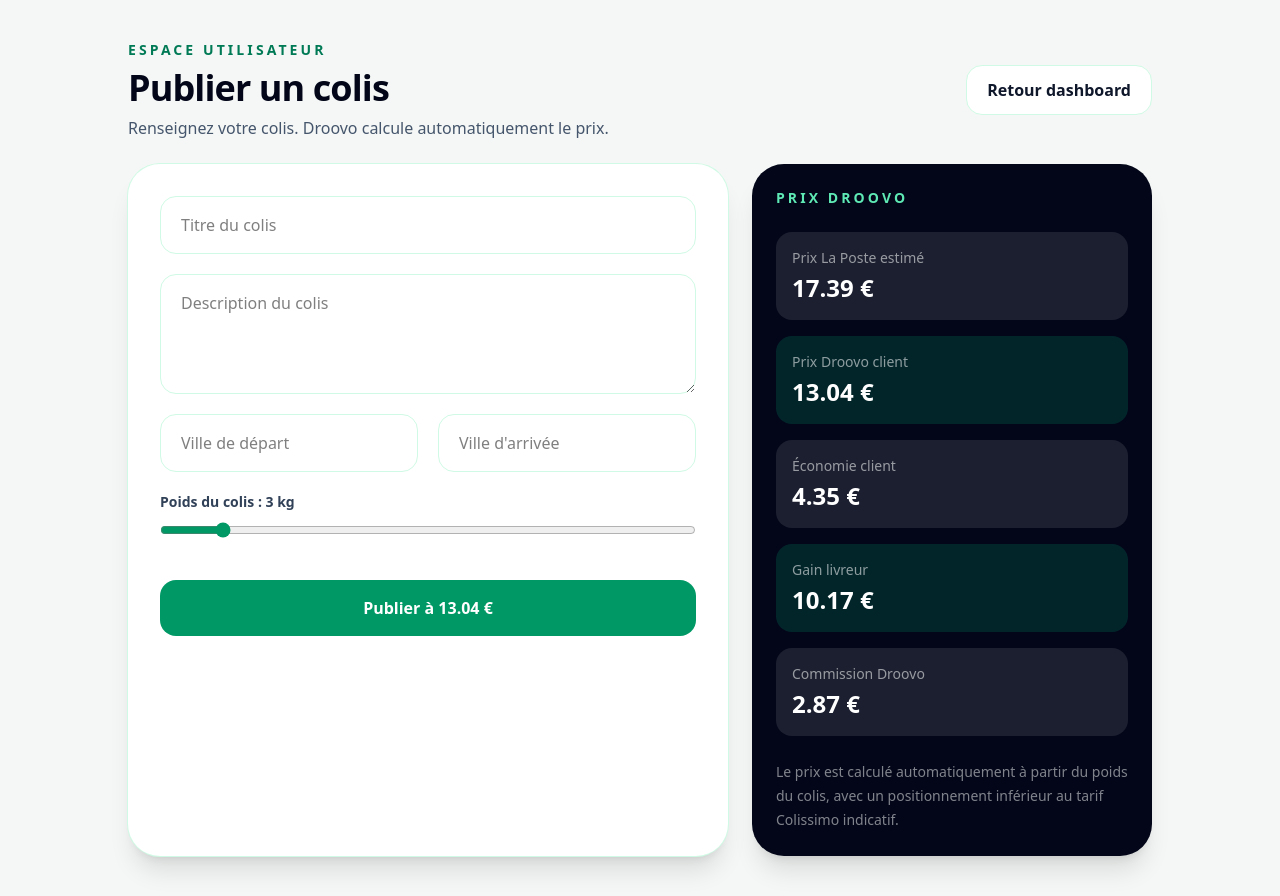
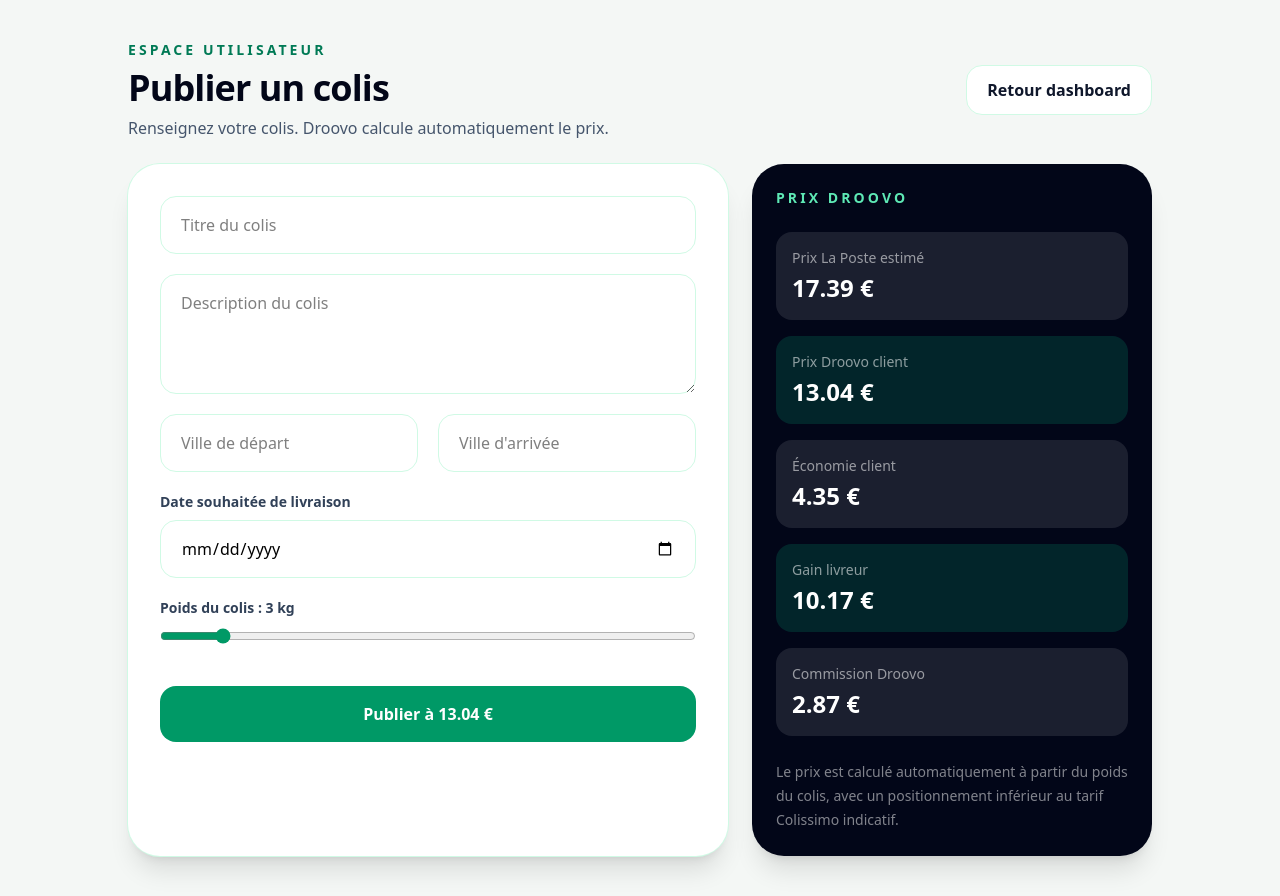
Before and after one commit to lafere75-del/Droovo, a Next.js app: page /dashboard/publier-colis in a window 1280 px wide. Built offline with nearby package versions, Linux system fonts and the light colour scheme.

Commit message:
Update page.jsx

```diff
--- a/app/dashboard/publier-colis/page.jsx
+++ b/app/dashboard/publier-colis/page.jsx
@@ -11,6 +11,7 @@
   const [description, setDescription] = useState("");
   const [fromCity, setFromCity] = useState("");
   const [toCity, setToCity] = useState("");
+  const [desiredDate, setDesiredDate] = useState("");
   const [weight, setWeight] = useState(3);
   const [loading, setLoading] = useState(false);
 
@@ -63,6 +64,7 @@
 
       departure_city: fromCity,
       arrival_city: toCity,
+      desired_date: desiredDate,
 
       weight,
       price: pricing.droovoPrice,
@@ -140,6 +142,20 @@
                   value={toCity}
                   onChange={(e) => setToCity(e.target.value)}
                   className="rounded-2xl border border-emerald-100 px-5 py-4 outline-none focus:border-emerald-600"
+                />
+              </div>
+
+              <div>
+                <label className="mb-2 block text-sm font-black text-slate-700">
+                  Date souhaitée de livraison
+                </label>
+
+                <input
+                  required
+                  type="date"
+                  value={desiredDate}
+                  onChange={(e) => setDesiredDate(e.target.value)}
+                  className="w-full rounded-2xl border border-emerald-100 px-5 py-4 outline-none focus:border-emerald-600"
                 />
               </div>
 
```
